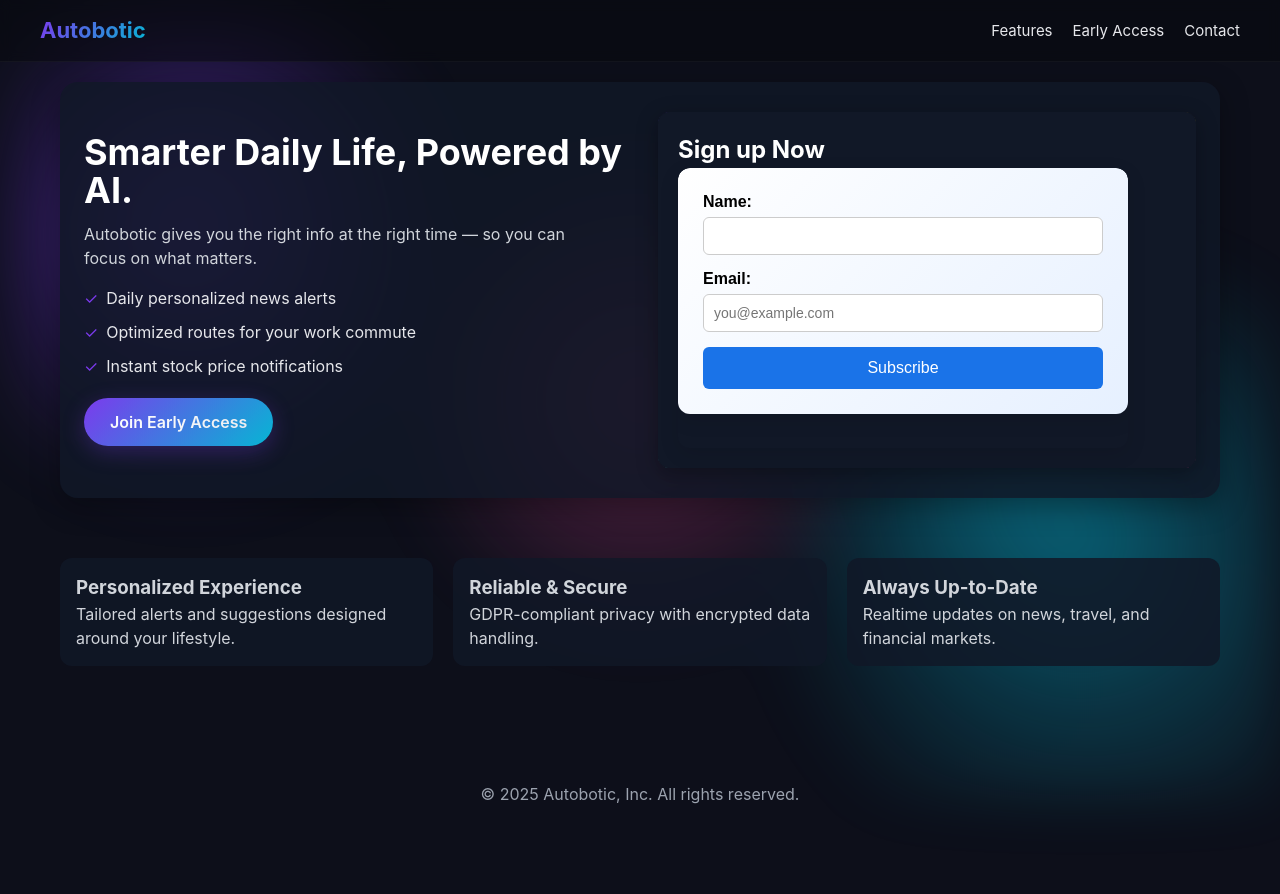
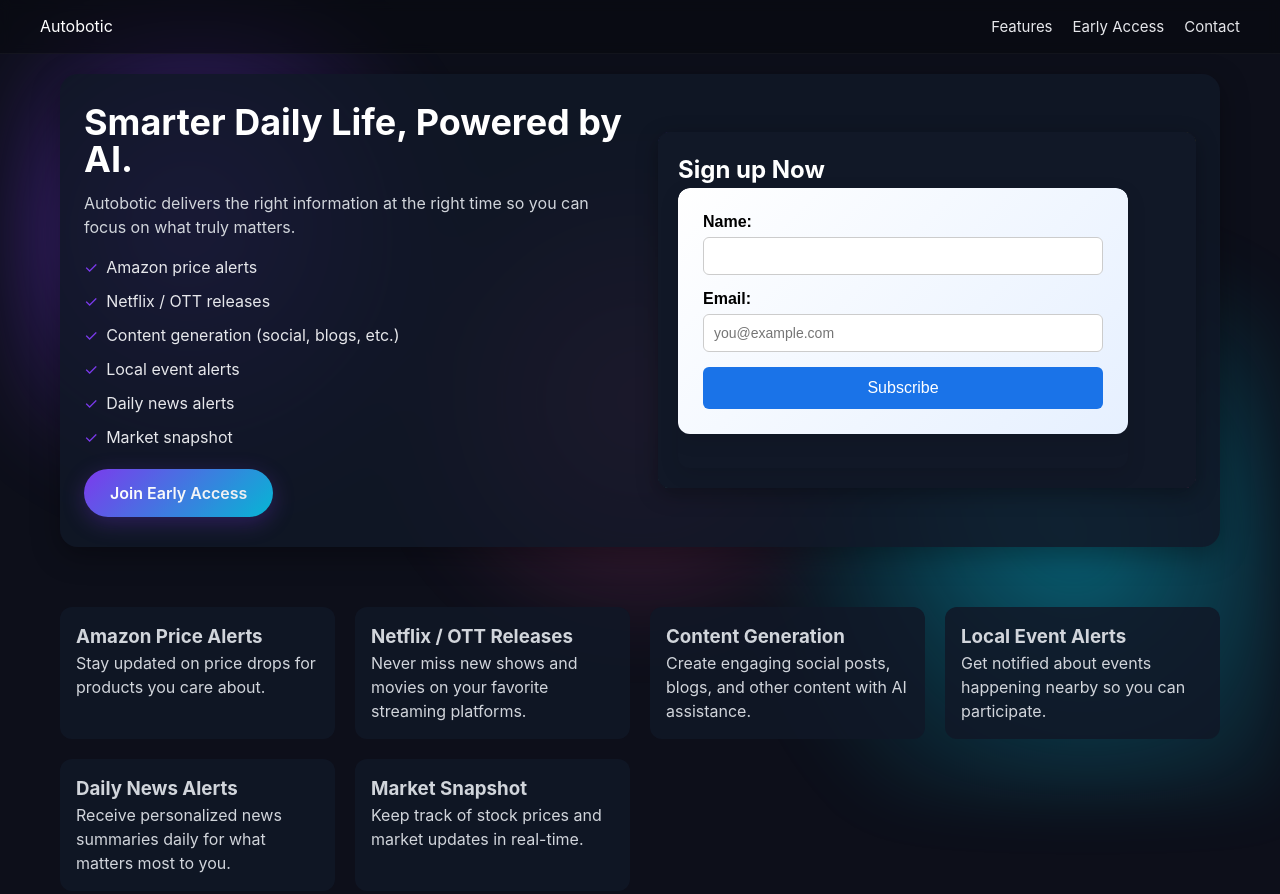
Before and after one commit to autoboticin/automation, a plain HTML site: page index.html in a window 1280 px wide. Shown: the top 894 px of the page. Before the commit the page ends 826 px from the top, so only its background shows below. Drawn offline with Linux system fonts and the light colour scheme.

Commit message:
Update index.html

```diff
--- a/index.html
+++ b/index.html
@@ -4,7 +4,7 @@
   <meta charset="utf-8" />
   <meta name="viewport" content="width=device-width,initial-scale=1" />
   <title>Autobotic — Smarter Daily Life</title>
-  <meta name="description" content="Autobotic — AI assistant for daily news, routes, and stock alerts.">
+  <meta name="description" content="Autobotic — AI assistant for personalized alerts and content.">
   <style>
     :root{
       --max-width:1200px;
@@ -15,13 +15,13 @@
     *{box-sizing:border-box;margin:0;padding:0}
     body {
       font-family: -apple-system, BlinkMacSystemFont, "Helvetica Neue", sans-serif;
-  background: #0d0f1a; /* brighter deep navy base */
+      background: #0d0f1a;
       color: #fff;
       line-height: 1.5;
       overflow-x: hidden;
     }
 
-/* Fixed background layer (brighter + more colorful) */
+    /* Fixed background layer */
     .bg-fixed {
       position: fixed;
       inset: 0;
@@ -40,8 +40,6 @@
       opacity: 1;
     }
 
-
-    /* Orbs: fixed pixel sizes so they DO NOT scale with the page */
     .bg-fixed .orb{
       position: absolute;
       border-radius: 50%;
@@ -52,7 +50,6 @@
       transform: translate3d(0,0,0);
       transition: transform 220ms linear;
     }
-    /* orb positions + fixed px dimensions (won't stretch) */
     .orb.one{
       width: 320px;
       height: 320px;
@@ -68,14 +65,12 @@
       background: radial-gradient(circle at 50% 40%, rgba(6,182,212,0.92), rgba(6,182,212,0.05) 55%);
     }
 
-    /* Hide/scale orbs on very small screens so they never cause scrollbars */
     @media (max-width: 640px){
       .orb.one{ width: 220px; height: 220px; left: 20px; top: 50px; filter: blur(40px); }
       .orb.two{ width: 260px; height: 260px; right: 10px; bottom: 40px; filter: blur(40px); }
       .bg-fixed{ filter: blur(30px); }
     }
 
-    /* ---------- Page layout ---------- */
     .container { max-width: var(--max-width); margin: 0 auto; padding: 0 20px; }
 
     header{
@@ -86,20 +81,27 @@
       border-bottom: 1px solid rgba(255,255,255,0.04);
     }
     .nav{ display:flex; align-items:center; justify-content:space-between; padding:14px 0; }
-    .logo{ font-weight:700; font-size:20px; color:#fff; }
+    .logo.autobotic-logo{
+      font-weight:700;
+      font-size:22px;
+      display:inline-block;
+      background: linear-gradient(120deg, #7c3aed, #06b6d4);
+      -webkit-background-clip: text;
+      -webkit-text-fill-color: transparent;
+      color: #7c3aed;
+    }
     nav ul{ display:flex; gap:20px; list-style:none }
     nav a{ color:#e6e7eb; text-decoration:none; font-size:15px }
     nav a:hover{ color:#fff; }
 
-    main{ min-height: calc(100vh - 120px); } /* keeps hero visible */
+    main{ min-height: calc(100vh - 120px); }
 
-    /* Hero */
     .hero{
       display:grid;
       grid-template-columns: 1fr 1fr;
       gap:36px;
       align-items:center;
-      padding:30px 24px;     /* moved up a bit */
+      padding:30px 24px;
       margin: 20px 0;
       background: var(--hero-bg);
       border-radius:18px;
@@ -113,7 +115,6 @@
     .usecases li{ margin-bottom:10px }
     .usecases li::before{ content:"✓"; color:#7c3aed; margin-right:8px }
 
-    /* CTA */
     .cta{
       display:inline-block;
       padding:12px 26px;
@@ -135,14 +136,10 @@
       -webkit-background-clip: text;
       -webkit-text-fill-color: transparent;
       animation: shimmer 3s linear infinite;
-
-  /* fallback text color */
       color: #fff;
     }
-
     @keyframes shimmer{ 0%{background-position:-200% 0} 100%{background-position:200% 0} }
 
-    /* Form card */
     .form-card{
       background: var(--card-bg);
       border-radius:12px;
@@ -167,15 +164,13 @@
       border:0;
       border-radius:8px;
       display:block;
-      resize:none; /* not user-resizable */
+      resize:none;
     }
 
-    /* Features & footer */
     .features{ display:grid; gap:20px; grid-template-columns: repeat(auto-fit,minmax(220px,1fr)); padding:40px 0 }
     .features .card{ background: rgba(17,24,39,0.85); padding:16px; border-radius:12px; color:#d1d5db }
     footer{ padding:20px 0; color:#9ca3af; text-align:center; }
 
-    /* Accessibility */
     @media (prefers-reduced-motion: reduce){
       .bg-fixed, .orb{ animation:none !important; transition:none !important; }
     }
@@ -184,29 +179,9 @@
       .hero-text h1{ font-size:32px }
       .form-card iframe{ height:320px }
     }
-
-
-  /* Premium subtle gradient logo */
-  .autobotic-logo {
-    font-weight: 700;
-    font-size: 22px;
-    display: inline-block;
-    background: linear-gradient(120deg, #7c3aed, #06b6d4);
-    -webkit-background-clip: text;
-    -webkit-text-fill-color: transparent;
-    /* fallback for non-webkit browsers */
-    color: #7c3aed;
-  }
-
-  /* subtle hover: slightly brighten text */
-  .autobotic-logo:hover {
-    filter: brightness(1.15);
-  }
-
   </style>
 </head>
 <body>
-  <!-- fixed background layer (non-scaling, robust) -->
   <div class="bg-fixed" aria-hidden="true">
     <div class="orb one"></div>
     <div class="orb two"></div>
@@ -214,7 +189,7 @@
 
   <header>
     <div class="container nav">
-      <div class="autobotic-logo">Autobotic</div>
+      <div class="logo.autobotic-logo">Autobotic</div>
       <nav>
         <ul>
           <li><a href="#features">Features</a></li>
@@ -229,40 +204,53 @@
     <section class="hero" aria-labelledby="hero-title">
       <div class="hero-text">
         <h1 id="hero-title">Smarter Daily Life, Powered by AI.</h1>
-        <p>Autobotic gives you the right info at the right time — so you can focus on what matters.</p>
+        <p>Autobotic delivers the right information at the right time so you can focus on what truly matters.</p>
         <ul class="usecases">
-          <li>Daily personalized news alerts</li>
-          <li>Optimized routes for your work commute</li>
-          <li>Instant stock price notifications</li>
+          <li>Amazon price alerts</li>
+          <li>Netflix / OTT releases</li>
+          <li>Content generation (social, blogs, etc.)</li>
+          <li>Local event alerts</li>
+          <li>Daily news alerts</li>
+          <li>Market snapshot</li>
         </ul>
         <a class="cta" href="#signup"><span>Join Early Access</span></a>
       </div>
 
       <div class="form-card" id="signup" aria-labelledby="signup-title">
         <h2 id="signup-title">Sign up Now</h2>
-        <!-- Lazy-load the form; fixed height so customers can't resize it -->
         <iframe src="signup.html"
           style="width:100%; max-width:450px; height:280px; border:none; border-radius:12px;
                  box-shadow:0 6px 20px rgba(0,0,0,0.1);"
           title="Subscribe Form">
         </iframe>
-
       </div>
     </section>
 
     <section id="features" class="features" aria-labelledby="features-title">
       <h2 id="features-title" style="display:none">Features</h2>
       <div class="card">
-        <h3>Personalized Experience</h3>
-        <p>Tailored alerts and suggestions designed around your lifestyle.</p>
+        <h3>Amazon Price Alerts</h3>
+        <p>Stay updated on price drops for products you care about.</p>
       </div>
       <div class="card">
-        <h3>Reliable & Secure</h3>
-        <p>GDPR-compliant privacy with encrypted data handling.</p>
+        <h3>Netflix / OTT Releases</h3>
+        <p>Never miss new shows and movies on your favorite streaming platforms.</p>
       </div>
       <div class="card">
-        <h3>Always Up-to-Date</h3>
-        <p>Realtime updates on news, travel, and financial markets.</p>
+        <h3>Content Generation</h3>
+        <p>Create engaging social posts, blogs, and other content with AI assistance.</p>
+      </div>
+      <div class="card">
+        <h3>Local Event Alerts</h3>
+        <p>Get notified about events happening nearby so you can participate.</p>
+      </div>
+      <div class="card">
+        <h3>Daily News Alerts</h3>
+        <p>Receive personalized news summaries daily for what matters most to you.</p>
+      </div>
+      <div class="card">
+        <h3>Market Snapshot</h3>
+        <p>Keep track of stock prices and market updates in real-time.</p>
       </div>
     </section>
   </main>
@@ -271,21 +259,18 @@
     © 2025 Autobotic, Inc. All rights reserved.
   </footer>
 
-  <!-- light JS for subtle orb mouse-follow; very small, uses rAF to keep it smooth -->
   <script>
     (function(){
       const orbs = document.querySelectorAll('.bg-fixed .orb');
       if(!orbs.length) return;
 
-      // small sensitivity values so movement is subtle and cheap
-      const strengths = [18, 28]; // px multiplier per orb
+      const strengths = [18, 28];
       let mouseX = 0, mouseY = 0;
       let rafId = null;
 
       function onMouseMove(e){
         mouseX = (e.clientX / window.innerWidth) - 0.5;
         mouseY = (e.clientY / window.innerHeight) - 0.5;
-        // schedule one frame if not scheduled
         if(!rafId) rafId = requestAnimationFrame(animate);
       }
 
@@ -299,11 +284,7 @@
       }
 
       document.addEventListener('mousemove', onMouseMove, { passive: true });
-
-      // optional: keep orbs in place on resize (no reflow/resize of orb sizes)
-      window.addEventListener('resize', () => {
-        // nothing heavy here — we keep orb px sizes fixed; on very small screens media query reduces size
-      }, { passive: true });
+      window.addEventListener('resize', () => {}, { passive: true });
     })();
   </script>
 </body>
```
Lines whose indentation alone changed are shown as unchanged.
